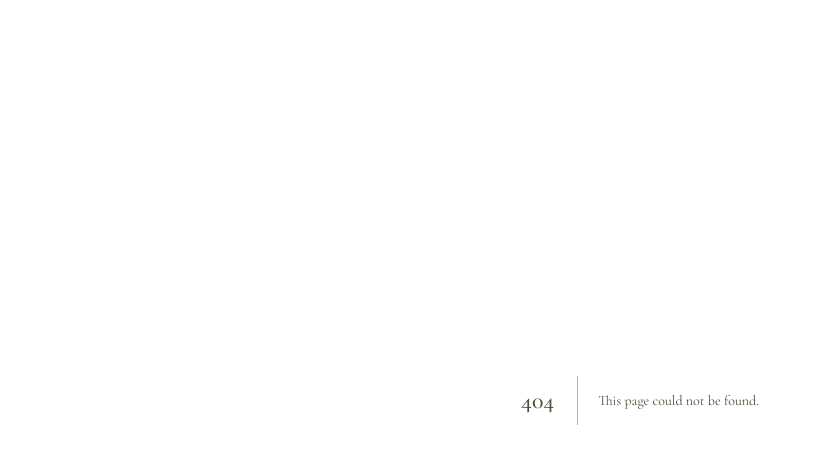
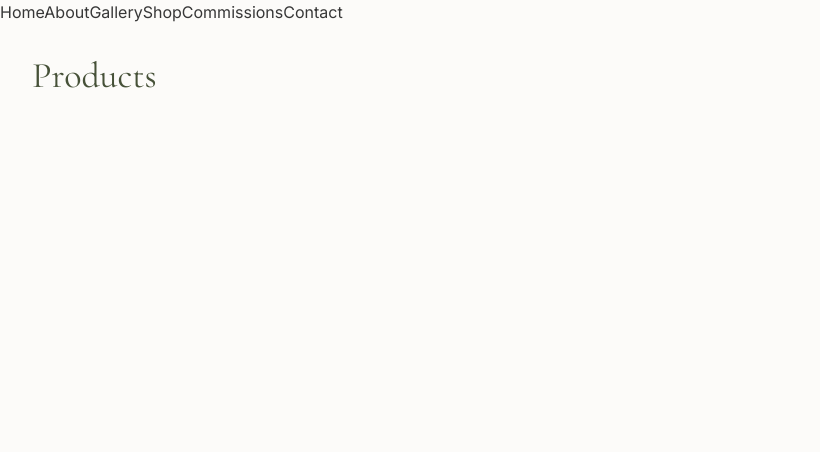
Before and after one commit to natsalinas/nats_artpage, a Next.js app: page /products in a window 1280 px wide. Before the commit this address had no page. Shown: the top 452 px of the page, without its empty margins (0-820 px from the left). Built offline with nearby package versions, Linux system fonts and the light colour scheme.

Commit message:
feat: created shared navbar navigation

```diff
--- a/app/layout.tsx
+++ b/app/layout.tsx
@@ -4,6 +4,7 @@ import {
   Inter,
 } from "next/font/google";
 import "./globals.css";
+import { Navbar } from "@/components/Navbar";
 
 const inter = Inter({
   variable: "--font-inter",
@@ -29,6 +30,7 @@ export default function RootLayout({
   return (
     <html lang="en">
       <body className={`${inter.variable} ${cormorant.variable}`}>
+        <Navbar />
         {children}
       </body>
     </html>
--- /dev/null
+++ b/app/products/page.tsx
@@ -0,0 +1,9 @@
+export default function GalleryPage() {
+  return (
+    <main className="p-8">
+      <h1 className="font-heading text-4xl text-olive-dark">
+        Products
+      </h1>
+    </main>
+  );
+}
--- /dev/null
+++ b/components/Navbar.tsx
@@ -0,0 +1,16 @@
+import Link from "next/link";
+
+export function Navbar() {
+  return (
+    <header>
+      <nav>
+        <Link href="/">Home</Link>
+        <Link href="/about">About</Link>
+        <Link href="/gallery">Gallery</Link>
+        <Link href="/products">Shop</Link>
+        <Link href="/commissions">Commissions</Link>
+        <Link href="/contact">Contact</Link>
+      </nav>
+    </header>
+  );
+}
```
Also changed, not shown: public/images/Nati_Logo.PNG (added).
